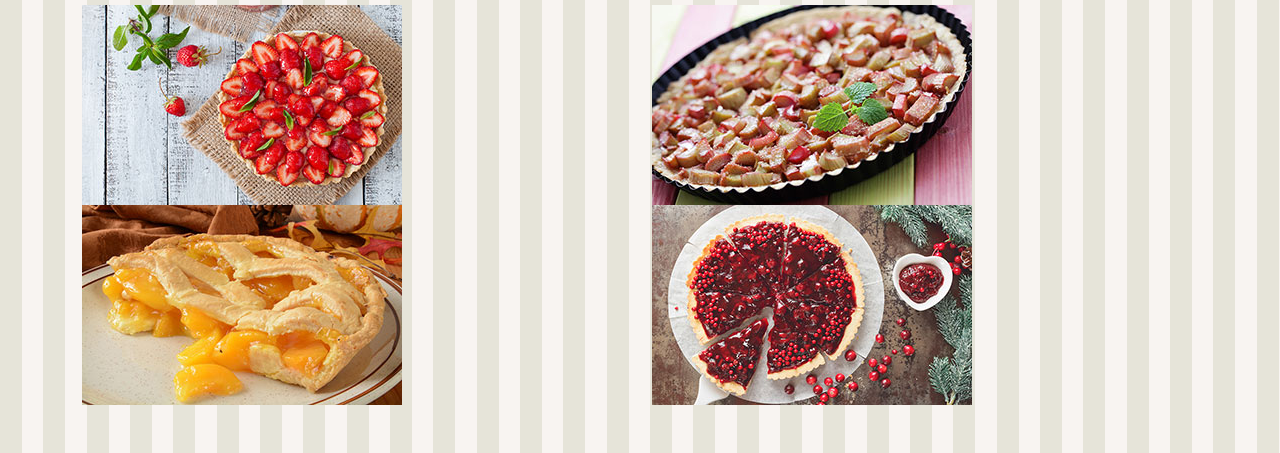
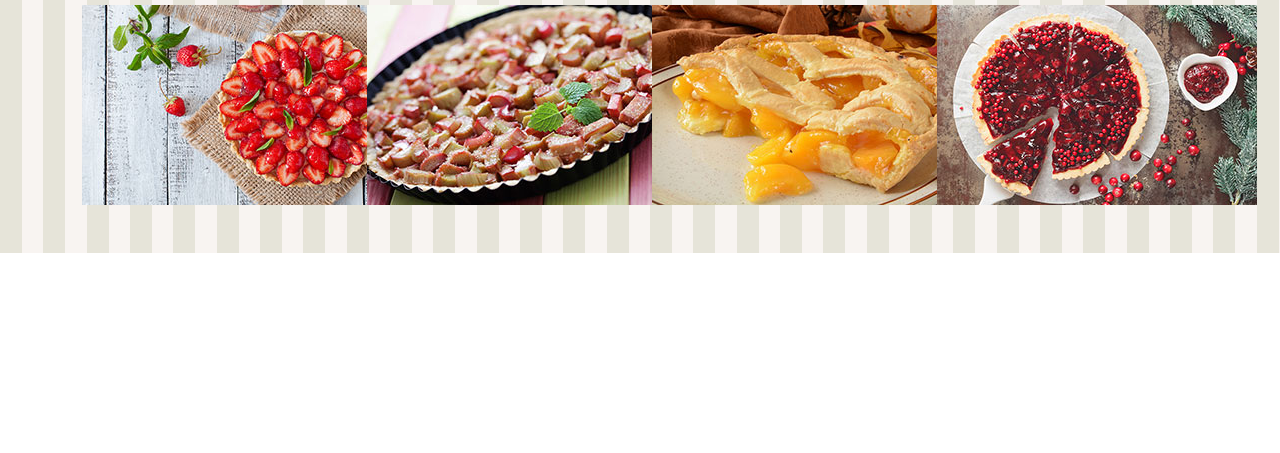
Before and after one commit to aaryan2k/PieShop, a plain HTML site: page applepie.html in a window 1280 px wide. Shown: the part 558-1011 px from the top of the page. After the commit the page ends 811 px from the top, so only its background shows below. Drawn offline with nearby package versions, Linux system fonts and the light colour scheme; files that its build step writes are made by us from their sources.

Commit message:
Update applepie.html

```diff
--- a/applepie.html
+++ b/applepie.html
@@ -49,25 +49,25 @@
                 <h3>Other customers also bought...</h3>
 
                 <div class="row">
-                    <div class="cold-md-3 col-sm-6">
+                    <div class="col-md-3 col-sm-6">
                         <a href="applepie.html">
                             <img src="images/products/strawberrypiesmall.jpg" alt="">
                         </a>
                     </div>
 
-                     <div class="cold-md-3 col-sm-6">
+                     <div class="col-md-3 col-sm-6">
                         <a href="applepie.html">
                             <img src="images/products/rhubarbpiesmall.jpg" alt="">
                         </a>
                     </div>
 
-                     <div class="cold-md-3 col-sm-6">
+                     <div class="col-md-3 col-sm-6">
                         <a href="applepie.html">
                             <img src="images/products/peachpiesmall.jpg" alt="">
                         </a>
                     </div>
 
-                     <div class="cold-md-3 col-sm-6">
+                     <div class="col-md-3 col-sm-6">
                         <a href="applepie.html">
                             <img src="images/products/cranberrypiesmall.jpg" alt="">
                         </a>
```
